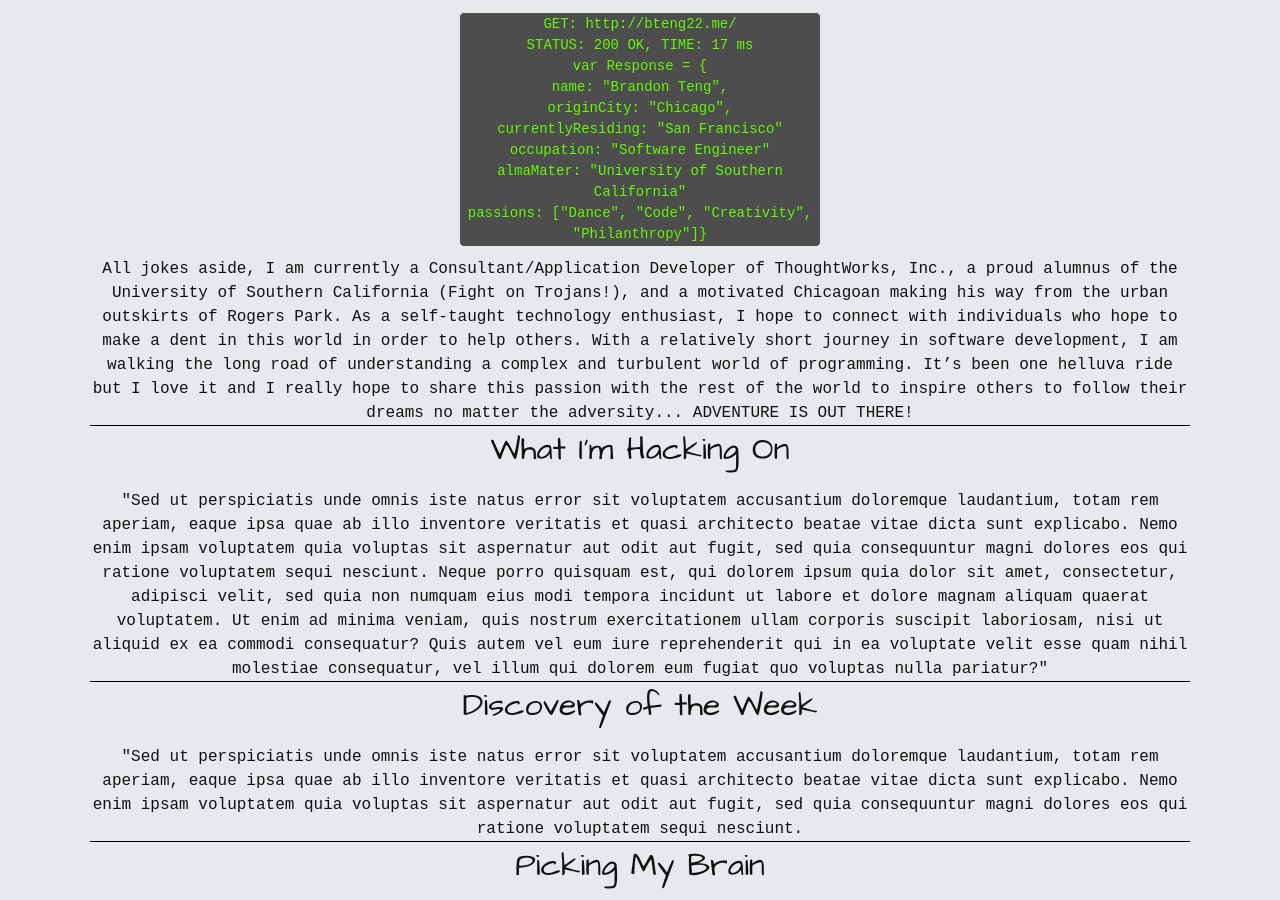
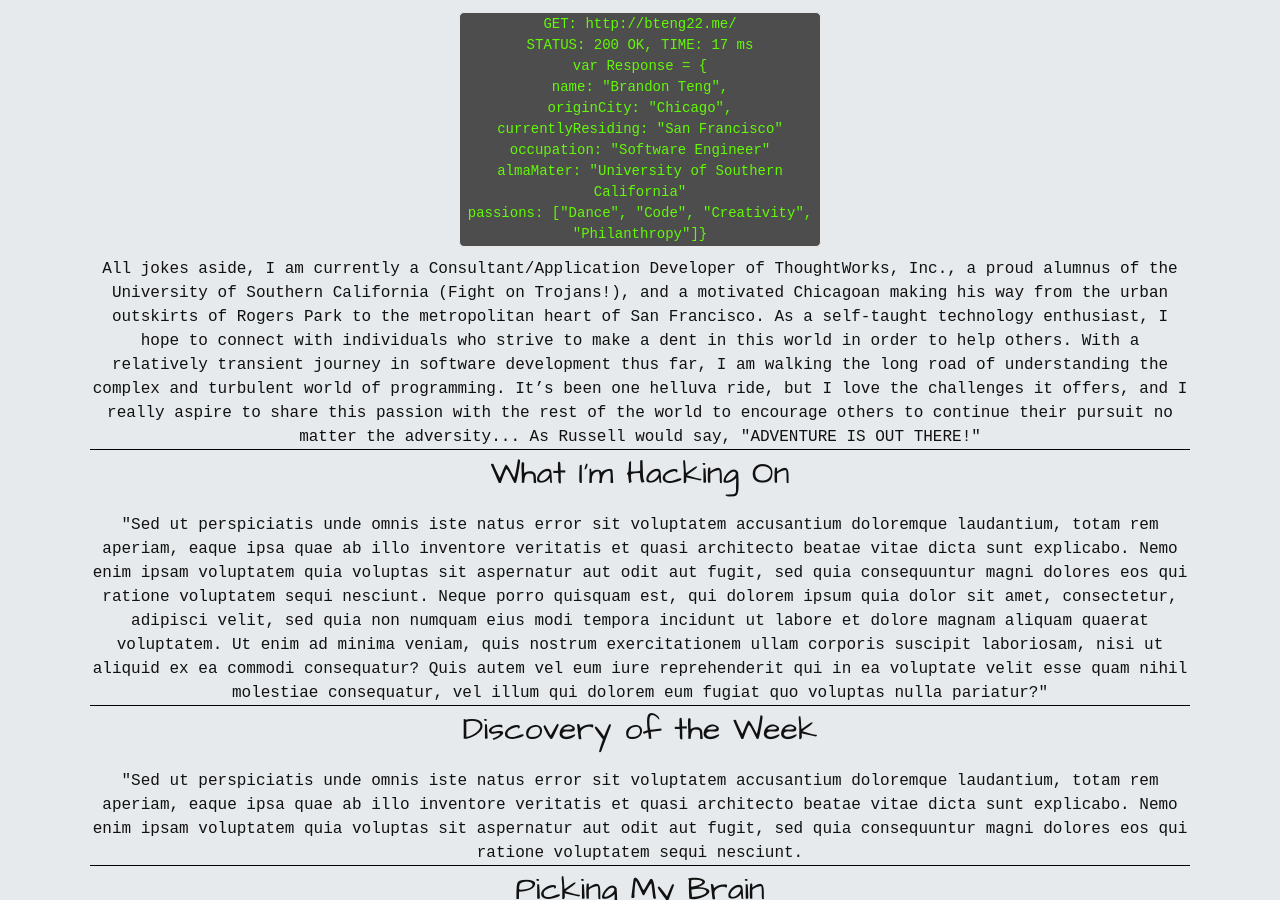
Before and after one commit to bteng22/bteng22.github.io, a Jekyll site: the page built from 00-index.html, in a window 1280 px wide and 900 px high, scrolled down 699 px. Built offline with Jekyll 4.4.1, drawn with Linux system fonts in a browser that asks for light colours; comment, search, counter and statistics services are not loaded.

Commit message:
editing welcome.html

```diff
--- a/_includes/welcome.html
+++ b/_includes/welcome.html
@@ -16,5 +16,5 @@
   </span>
 </code>
 <p>
-  All jokes aside, I am currently a Consultant/Application Developer of ThoughtWorks, Inc., a proud alumnus of the University of Southern California (Fight on Trojans!), and a motivated Chicagoan making his way from the urban outskirts of Rogers Park. As a self-taught technology enthusiast, I hope to connect with individuals who hope to make a dent in this world in order to help others. With a relatively short journey in software development, I am walking the long road of understanding a complex and turbulent world of programming. It’s been one helluva ride but I love it and I really hope to share this passion with the rest of the world to inspire others to follow their dreams no matter the adversity... ADVENTURE IS OUT THERE!
+  All jokes aside, I am currently a Consultant/Application Developer of ThoughtWorks, Inc., a proud alumnus of the University of Southern California (Fight on Trojans!), and a motivated Chicagoan making his way from the urban outskirts of Rogers Park to the metropolitan heart of San Francisco. As a self-taught technology enthusiast, I hope to connect with individuals who strive to make a dent in this world in order to help others. With a relatively transient journey in software development thus far, I am walking the long road of understanding the complex and turbulent world of programming. It’s been one helluva ride, but I love the challenges it offers, and I really aspire to share this passion with the rest of the world to encourage others to continue their pursuit no matter the adversity... As Russell would say, "ADVENTURE IS OUT THERE!"
 </p>
```
